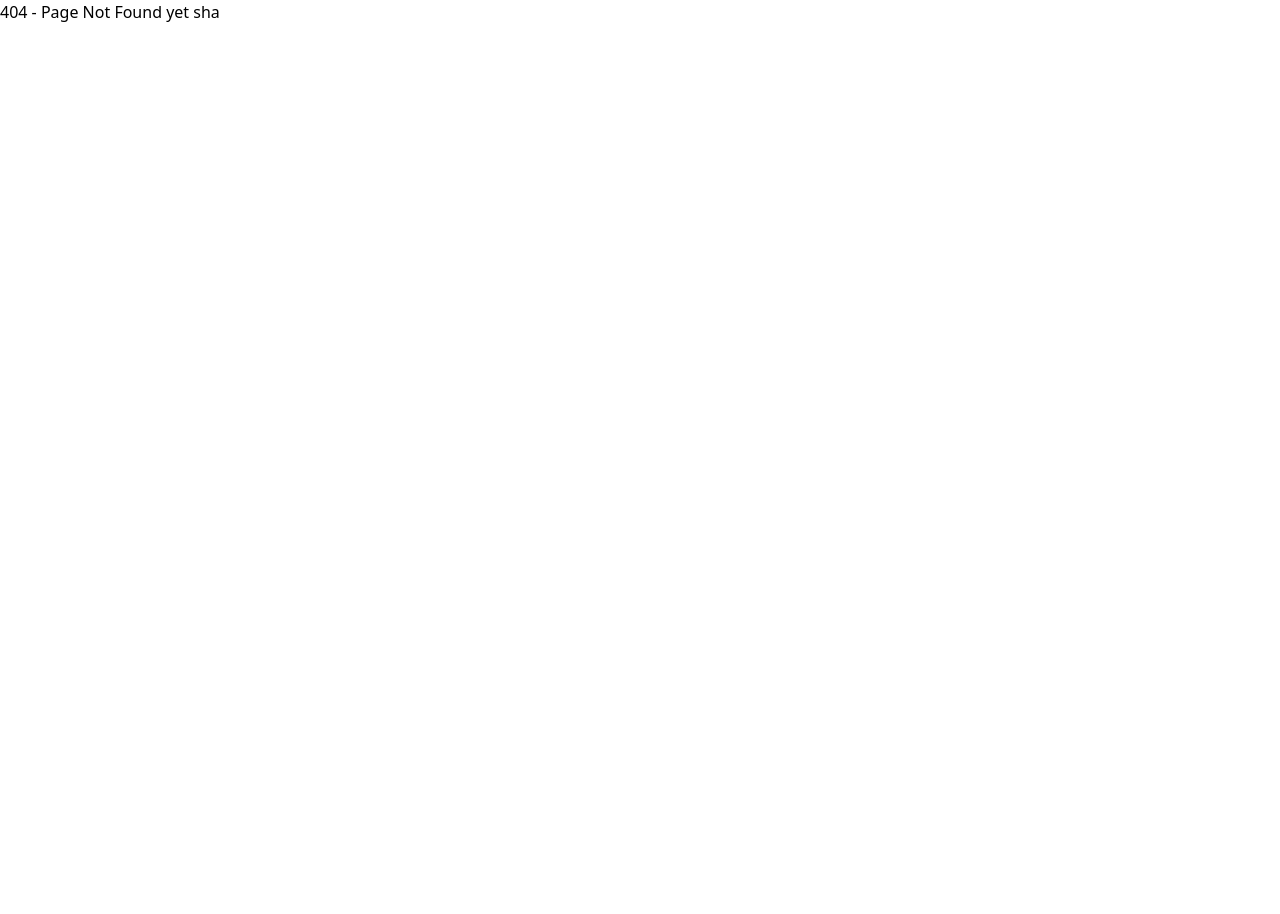
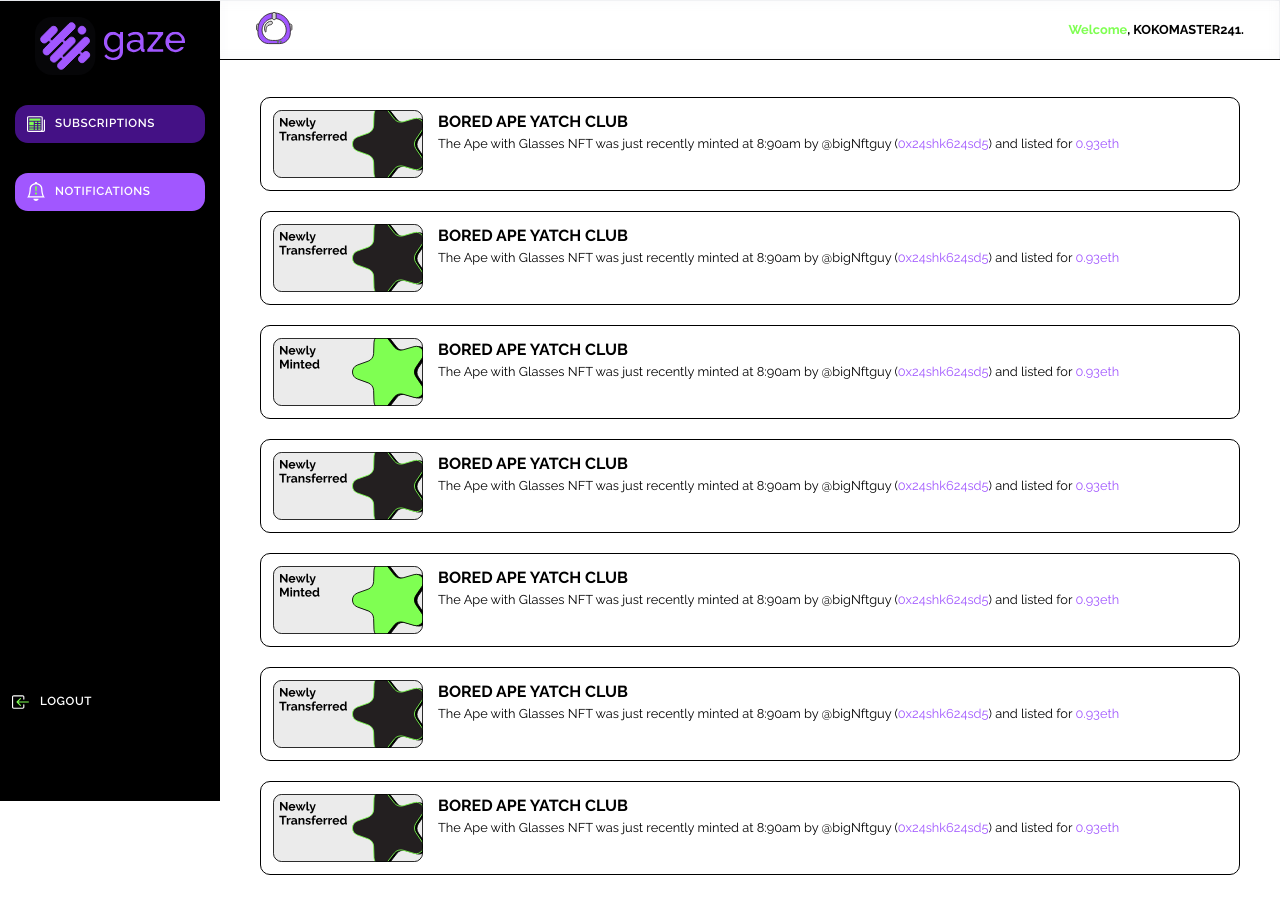
Before and after one commit to 6amson/Gaze-frontend, a Next.js app: page /profile/1/notifications in a window 1280 px wide. Before the commit this address had no page. Shown: the top 914 px of the page. Before the commit the page ends 800 px from the top, so only its background shows below. Built offline with nearby package versions, Linux system fonts and the light colour scheme.

Commit message:
Added profile/page/id/notificaitons/page

```diff
--- /dev/null
+++ b/src/app/profile/[id]/notifications/page.tsx
@@ -0,0 +1,18 @@
+import NotificationItem from "@/app/components/profile/NotificationItem";
+export default function Notifications() {
+  return (
+    <div className="w-full px-[10px]">
+      <div className="mt-[37px] flex xl:px-[30px] 2xl:px-[14px] flex-col gap-y-[20px] pb-[40px] sm:pb-[50px]">
+        {" "}
+        {[1, 2, 3, 4, 6, 7, 8].map((item, index) => {
+          return (
+            <NotificationItem
+              newlyMinted={Math.random() > 0.5}
+              key={index}
+            ></NotificationItem>
+          );
+        })}
+      </div>
+    </div>
+  );
+}
```
